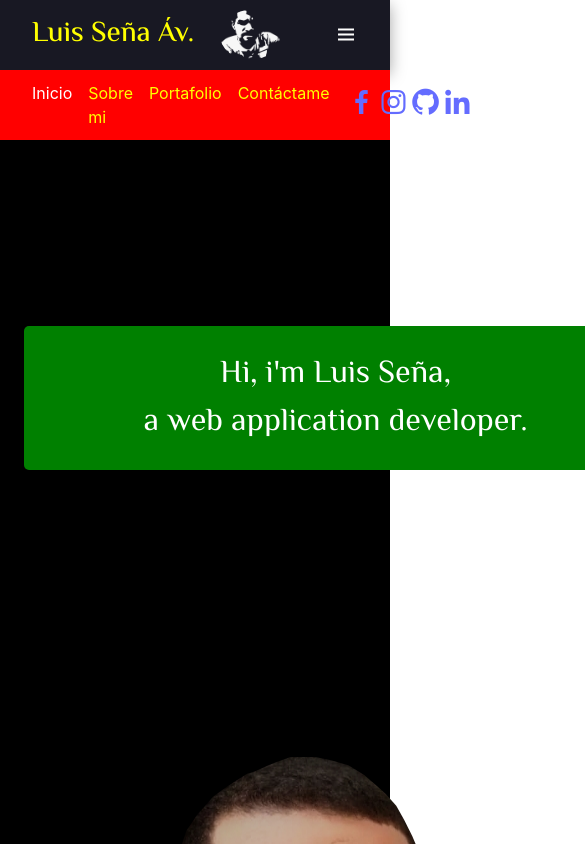
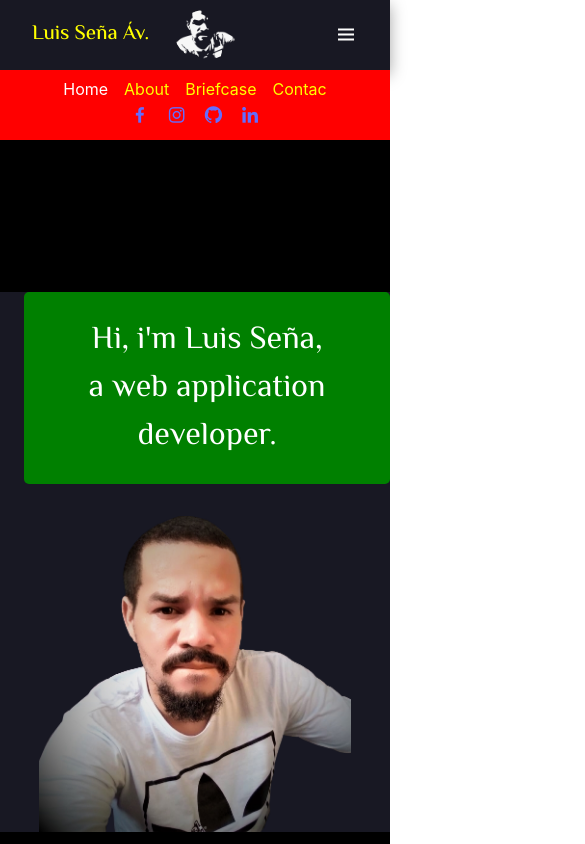
Before and after one commit to Luis-Sena-Av/Entregable-3, a React (Vite) app: page / in a window 390 px wide. Shown: the top 844 px of the page, 585 px wide, since content can reach past the window. Built offline with nearby package versions, Linux system fonts and the light colour scheme; a web font is replaced by a local one.

Commit message:
cambio 1

```diff
--- a/src/App.css
+++ b/src/App.css
@@ -19,7 +19,9 @@ body{
   color: white;
   --color-name: yellow;
   --color-activ:gray;
+  height: 100vh;
 }
+
 header{
   width: 100%;
   height:var(--h-header) ;
@@ -109,6 +111,7 @@ nav ul li{
   color: white;
   transition: left 1s ease;
   opacity: 0;
+  background-color: #181823;
 }
 .img_inicio img{
   display: block;
@@ -129,8 +132,8 @@ nav ul li{
   grid-column: 1/2;
   grid-row: 1/2;
   background-color: green;
- margin: 0 0 0 1.5rem;
- border-radius: 5px;
+  margin: 0 0 0 1.5rem;
+  border-radius: 5px;
 }
 .sobremi{
  font-size: 1.5rem;
@@ -138,7 +141,7 @@ nav ul li{
 .section2{
   position: absolute;
   height: calc(80vh - var(--h-header)) ;
-  width: 100vw;
+  width: 100%;
   top:var(--h-header) ;
   left: -100%;
   display: flex;
@@ -148,6 +151,7 @@ nav ul li{
   gap: 2.5rem;
   transition: left 1s ease;
   opacity: 0;
+  background-color: #181823;
 }
 .sec2{
   display: grid;
@@ -164,8 +168,8 @@ nav ul li{
 .contact{
   position: absolute;
   height: calc(80vh - var(--h-header)) ;
-  width: 100vw;
-  top:var(--h-header) ;
+  width: 100%;
+  top:calc(2*var(--h-header))  ;
   left: -100%;
   display: flex;
   flex-direction: column;
@@ -174,6 +178,7 @@ nav ul li{
   gap: 2.5rem;
   transition: left 1s ease;
   opacity: 0;
+  background-color: #181823;
 }
 .form{
   display: flex;
@@ -254,6 +259,7 @@ input:focus{
   gap: 2rem;
   transition: left 1s ease;
   opacity: 0;
+  background-color: #181823;
 }
 .mostrar_sec{
   left: 0;
@@ -450,33 +456,56 @@ footer{
 
 
   .inicio{
-    width: 100%;
-    height: calc(100% + var(--h-header));
-    display: grid;
-    grid-template-columns: 1fr;
-    grid-template-rows: 1fr 1fr;
-    overflow: hidden;
+    width: 100vw;
+    height:100%;
+    display: flex;
+    flex-direction: column;
+    top: calc(2*var(--h-header));
+    align-items: center;
+    justify-content: center;
   }
 
-.img_inicio{
-  grid-column: 1/2;
-  grid-row: 2/3;
-  display: flex;
-  justify-content: end;
+.img_inicio img{
+ width: 80%;
+ margin: 0 auto;
+
 }
-.img_inicio img{
-  display: block;
+.section2{
   height: 100%;
-
 }
 
   .sec2{
+    height: 100vh;
     grid-template-columns: 1fr;
     grid-template-rows: 1fr 1fr;
+  }
+  .portafolio{
+    height: 100vh;
   }
   .bx-menu{
     display: block;
     font-size: 1.5rem;
   }
+.contact{
+  height: 100vh;
+}
+}
+@media(max-width:507px){
+  .navega{
+    flex-direction: column;
+    justify-content: center;
+
+
+  }
+  .navega ul{
+    padding: 0;
+  }
+  .icons_header{
+    font-size: 1.3rem;
+    gap: 1rem;
+  }
+  .nombre{
+    font-size: 1.3rem;
+  }
 
 }
--- a/src/App.jsx
+++ b/src/App.jsx
@@ -12,14 +12,14 @@ function App() {
 
 
   return (
-    <>
+    <div className='contendor'>
       <Header setsectio_activ={setsectio_activ} sectio_activ={sectio_activ}/>
       <Inicio sectio_activ={sectio_activ}/>
       <Sobremi sectio_activ={sectio_activ}/>
       <Portafolio sectio_activ={sectio_activ}/>
       <Contac sectio_activ={sectio_activ} />
       <Foooter/>
-    </>
+    </div>
   )
 }
 
--- a/src/components/Contac.jsx
+++ b/src/components/Contac.jsx
@@ -11,7 +11,7 @@ export const Contac = ({sectio_activ}) => {
             <input type="text" placeholder="ingresa tu nombre" name="name" id="nameUser" required />
             <input type="email" placeholder="ingresa tu correo" name="email" id="emailUser" required/>
             <textarea name="comenUser" id="comenuser" cols="30" rows="10" placeholder="Escribeme"></textarea>
-            <button type="submit" class="btn">Enviar</button>
+            <button type="submit" className="btn">Enviar</button>
             <input type="hidden" name="_captcha" value="false"/>
         </form>
 
--- a/src/components/Header.jsx
+++ b/src/components/Header.jsx
@@ -1,24 +1,6 @@
 import React from 'react'
-import { useEffect, useState } from 'react'
 export const Header = ({setsectio_activ,sectio_activ}) => {
-    const [luna, setluna] = useState()
-    const [bodyHtml, setbodyHtml] = useState()
 
-
-    useEffect(()=>{
-      const luna= document.querySelector(".bxs-moon")
-      const bodyHtml=document.querySelector("body")
-      setluna(luna)
-      setbodyHtml(bodyHtml)
-    },[])
-
-    if(luna&&bodyHtml){
-      luna.addEventListener('click',()=>{
-        luna.classList.toggle("bxs-sun")
-        bodyHtml.classList.toggle("dark")
-      })
-      console.log(bodyHtml);
-    }
 
     const handleClic=(e)=>{
       const s=sectio_activ.map(element=>{
@@ -30,24 +12,21 @@ export const Header = ({setsectio_activ,sectio_activ}) => {
       })
       setsectio_activ(s)
     }
-    useEffect(()=>{
-      console.log(sectio_activ)
-    },[sectio_activ])
 
     return (
         <>
           <header>
 
-            <a className='logo' href="#inicio"><div className='nombre'>Luis Seña Áv.</div> <div className='img_logo'><img src="../imagenes/Yo1.png" alt="mi-logo" /></div> </a>
+            <a className='logo'><div className='nombre'>Luis Seña Áv.</div> <div className='img_logo'><img src="../imagenes/Yo1.png" alt="mi-logo" /></div> </a>
 
             <div className='conten-nav'>
 
               <nav className='navega'>
                 <ul onClick={handleClic}>
-                  <li id='1' className={sectio_activ[0].value && "color-activ"} >Inicio</li>
-                  <li id='2' className={sectio_activ[1].value && "color-activ"} >Sobre mi</li>
-                  <li id='3' className={sectio_activ[2].value && "color-activ"} >Portafolio</li>
-                  <li id='4' className={sectio_activ[3].value && "color-activ"} >Contáctame</li>
+                  <li id='1' className={sectio_activ[0].value && "color-activ"} >Home</li>
+                  <li id='2' className={sectio_activ[1].value && "color-activ"} >About</li>
+                  <li id='3' className={sectio_activ[2].value && "color-activ"} >Briefcase</li>
+                  <li id='4' className={sectio_activ[3].value && "color-activ"} >Contac</li>
                 </ul>
                 <div className='icons_header'>
                 <a href="#"><i className='bx bxl-facebook'></i></a>
```
